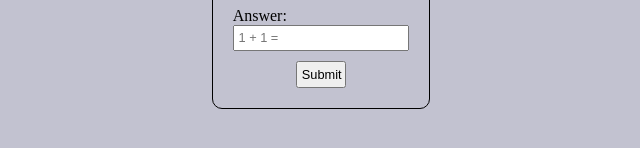
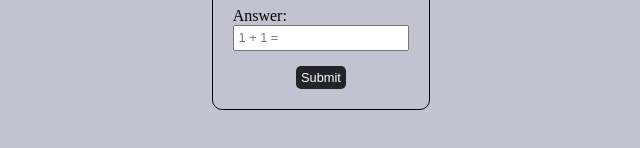
Before and after one commit to Oscizcod/classic-ttt, a plain HTML site: page index.html in a window 1280 px wide. Shown: the part 180-328 px from the top of the page, without its empty margins (319-959 px from the left). Drawn offline with Linux system fonts and the light colour scheme.

Commit message:
Add styling for submit button

```diff
--- a/styles.css
+++ b/styles.css
@@ -40,5 +40,9 @@ body {
 
 input[type="submit"] {
     width: 50px;
-    margin: 10px auto 0px auto;
+    margin: 15px auto 0px auto;
+    background-color: rgb(35, 35, 42);
+    border: none;
+    border-radius: 5px;
+    color: white;
 }
```
